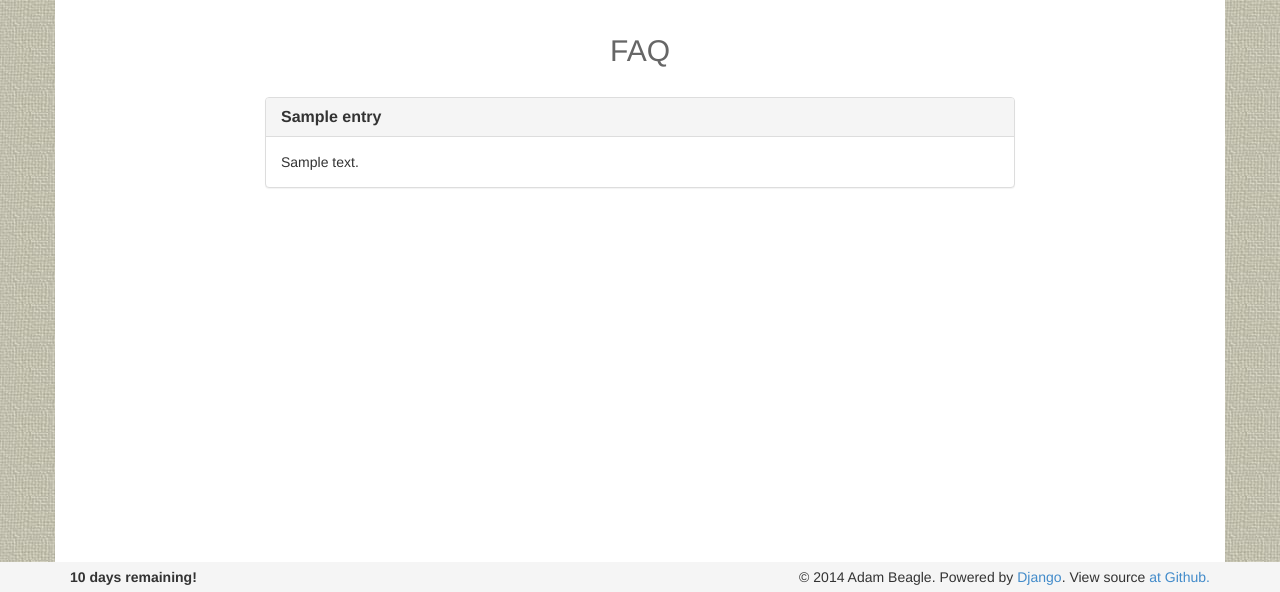
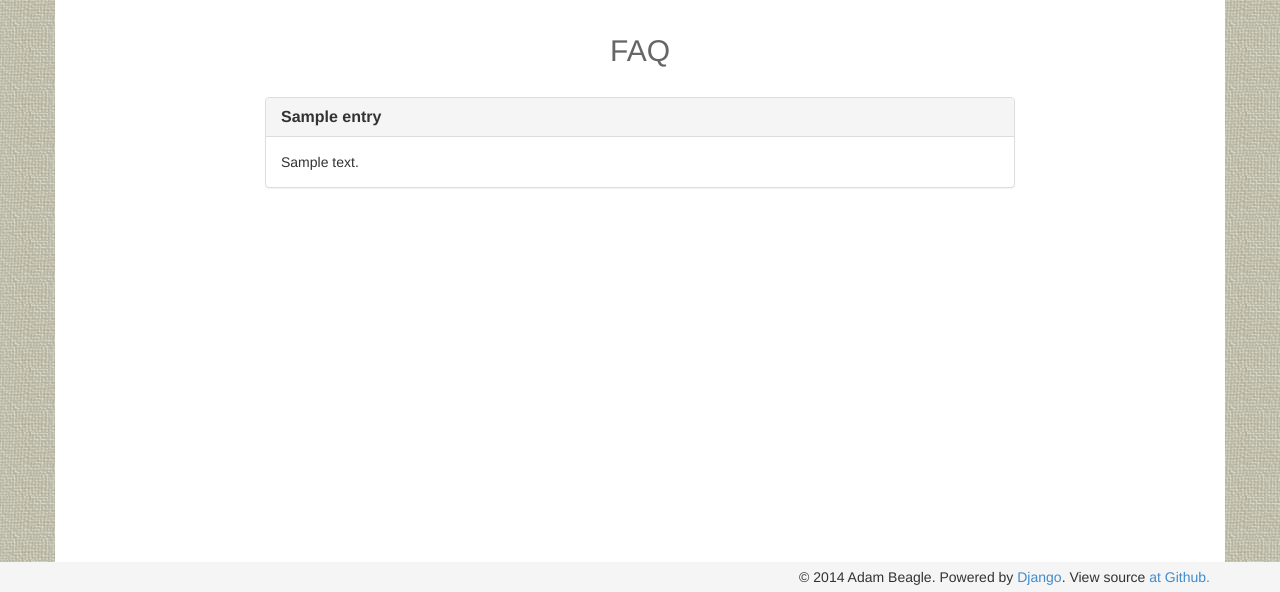
Before and after one commit to adambeagle/acweddingsite, a Django app: template acwedding/templates/faq/index.html in a window 1280 px wide. Shown: the part 208-800 px from the top of the page. Run offline with Django 3.2, Linux system fonts and the light colour scheme; the template is opened without the code that fills it: most values are stand-ins (such as "Sample title", 1, 10 or a date in 2020); some libraries are stand-ins or nearby versions; some web fonts are replaced.

Commit message:
Remove 'Days remaining' from base template

```diff
--- a/acwedding/templates/base.html
+++ b/acwedding/templates/base.html
@@ -112,7 +112,6 @@
 
     <footer>
         <div class="container">
-            <span><b>{{ days_remaining }} days remaining!</b></span>
             <span class="pull-right">&copy; 2014 Adam Beagle. <span class="hidden-xs">Powered by <a href="http://www.djangoproject.com/" title="The Django Project">Django</a>. View source <a href="https://github.com/adambeagle/acweddingsite">at Github.</a></span></span>
         </div>
     </footer>
```
